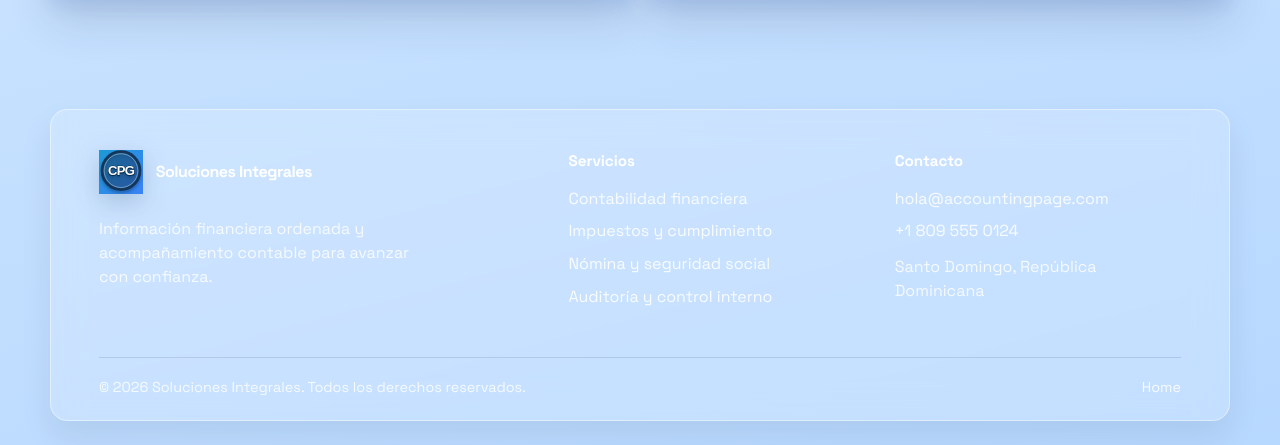
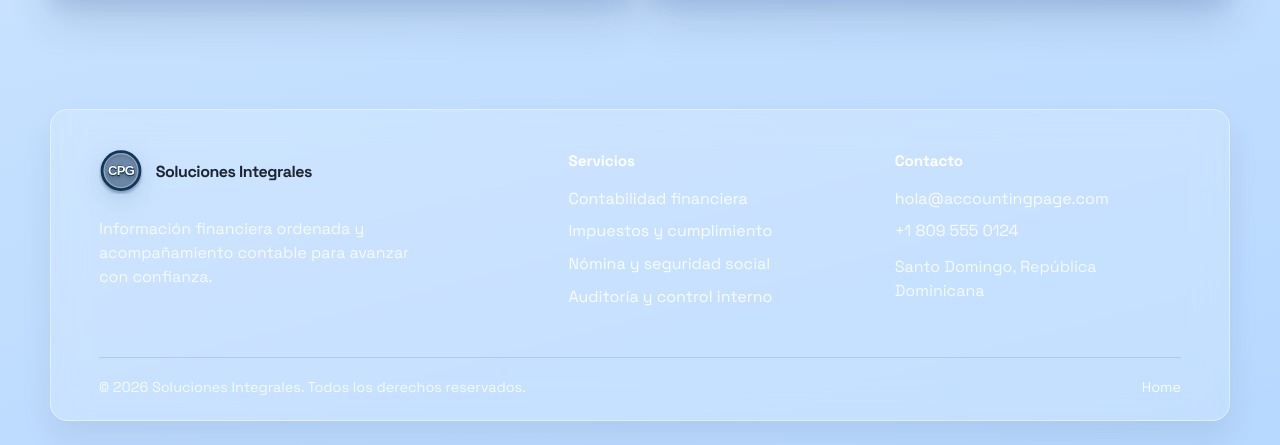
Before and after one commit to JJose1985/AccountgPage, a plain HTML site: page index.html in a window 1280 px wide. Shown: the part 884-1329 px from the top of the page. Drawn offline with Linux system fonts and the light colour scheme.

Commit message:
Add files via upload

```diff
--- a/styles.css
+++ b/styles.css
@@ -359,14 +359,6 @@ body {
   gap: 2.5rem;
 }
 
-.footer-intro .brand {
-  color: #fff;
-}
-
-.footer-intro .brand-mark {
-  background: linear-gradient(135deg, #1c9ad6, #3b82f6);
-}
-
 .footer-intro p {
   max-width: 21rem;
   margin: 1rem 0 0;
```
